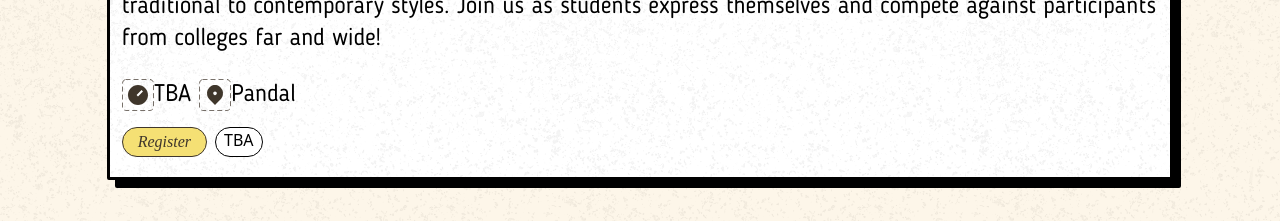
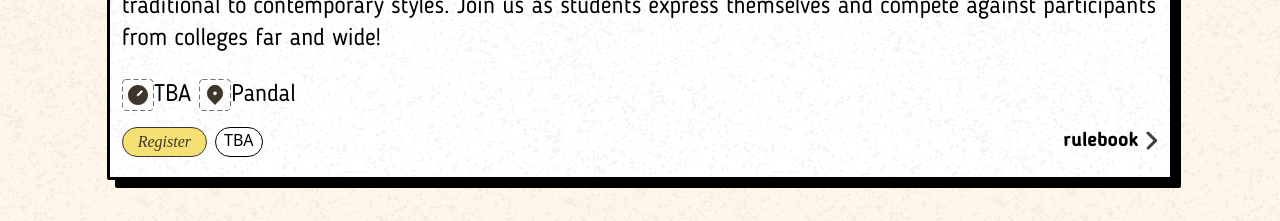
Before and after one commit to shishirnitm/Shishir-2k24-Web, a Next.js app: page /events in a window 1280 px wide. Shown: the part 4940-5161 px from the top of the page. Built offline with nearby package versions, Linux system fonts and the light colour scheme; a web font is replaced by a local one.

Commit message:
Changed the rulebook links

```diff
--- a/app/events/components/events.js
+++ b/app/events/components/events.js
@@ -17,7 +17,7 @@ export const allEvents = [
     eDay:"4th April",
     eVenue:"Pandal",
     eType:"Register",
-    eRule:"https://docs.google.com/document/d/19ujbhvh-RWhsT7PhAAA6LQ_MXHrPZQ-QrzX7reswLBQ/edit?usp=drive_link" ,
+    eRule:"https://drive.google.com/file/d/1fcnArac_Nw2Wc1uNMmHiSbkUvvhupqp_/view?usp=drive_link" ,
     eLink:"https://forms.gle/RsMGHoSEW1ZDNPmN8",
     category:"Music",
     id:2},
@@ -29,7 +29,7 @@ export const allEvents = [
     eDay:"4th April",
     eVenue:"On-campus Stalls",
     eType:"Register",
-    eRule: "https://drive.google.com/file/d/1v0E1Iln72s7U9Xod34bFEJVU6yF_lrcF/view?usp=drive_link",
+    eRule: "https://drive.google.com/file/d/1i5BIk3qtS8HDsYJOGnlVLYONuwyOqwtb/view?usp=drive_link",
     eLink:"https://docs.google.com/forms/d/e/1FAIpQLSe_NLNNNQT0ZaLHKf82YRO-ujXWDJf9dVoqpw4yQjWqw_L_rg/viewform?usp=sf_link",
     category:"EBSB",
     id:3},
@@ -41,7 +41,7 @@ export const allEvents = [
     eDay:"5th April",
     eVenue:"On-campus Stalls",
     eType:"Register",
-    eRule:"https://drive.google.com/file/d/1v0fw7EkJeM_g-q0QYhTrm9AhP1rhAjhw/view?usp=drive_link" ,
+    eRule:"https://drive.google.com/file/d/1YHnO2tS7B1D4Cc4JtXiUK1KsQw3jcQVb/view?usp=drive_link" ,
     eLink:"https://docs.google.com/forms/d/e/1FAIpQLSczwSLtkojjFykl5C_XUmaMMElk4SM44Y5vhmwfQUa_rzd4aA/viewform?usp=sf_link",
     category:"EBSB",
     id:4},
@@ -77,7 +77,7 @@ export const allEvents = [
     eType:"Register",
     eVenue:"Pandal",
     eDay:"5th April",
-    eRule:"https://drive.google.com/file/d/11Dkl8qWrK-T09EnJvXC8udV_23M7Mi4f/view?usp=drive_link" ,
+    eRule:"https://drive.google.com/file/d/1lgIs8iLh2lrKEhAaeqWkKEEHOP3KNc-F/view?usp=drive_link" ,
     eLink:"",
     category:"Main",
     id:7},
@@ -88,7 +88,7 @@ export const allEvents = [
     eVenue:"Lecture Hall",
     eDay:"5th April",
     eType:"Register",
-    eRule:"https://drive.google.com/file/d/1QFG2yYkH2isfZz7fznY3LzxqRpEc57uo/view?usp=sharing" ,
+    eRule:"https://drive.google.com/file/d/1dd_0aTlgb6ITWq_T7aYx3NVIKMDbjkSE/view?usp=drive_link" ,
     eLink:"https://forms.gle/vCrP3ne497VyQYZd9",
     category:"Literary",
     id:8},
@@ -100,7 +100,7 @@ export const allEvents = [
     eVenue:"CR5",
     eDay:"4th April",
     eType:"Register",
-    eRule:"https://drive.google.com/file/d/1r7Wc5ANLqq3q4HZfg2DnHbMPfBz74QlI/view?usp=drive_link" ,
+    eRule:"https://drive.google.com/file/d/1VQYbzJZYhMdn6DGrYu_i8kuy5yQsHySq/view?usp=drive_link" ,
     eLink:"https://forms.gle/6ZEG7SkqkwErtqXa7",
     category:"Literary",
     id:9},
@@ -112,7 +112,7 @@ export const allEvents = [
     eVenue:"Lecture Hall",
     eDay:"5th April",
     eType:"Register",
-    eRule:"https://drive.google.com/file/d/1C6NELRNrmwyG36rCR6haCeMdVxJ1TrQ4/view?usp=drive_link" ,
+    eRule:"https://drive.google.com/file/d/1wexKxsSPYIWBlpE73Sx_SBAxaO5kkQ1P/view?usp=drive_link" ,
     eLink:"https://forms.gle/Wq5azh4V1y1rabN97",
     category:"Literary",
     id:10},
@@ -148,7 +148,7 @@ export const allEvents = [
     eVenue:"Pandal",
     eDay:"TBA",
     eType:"Register",
-    eRule:"" ,
+    eRule:"https://drive.google.com/file/d/1UrbKVRcDZzxc4yLgOK_qs9awbD5YRqZx/view?usp=drive_link" ,
     eLink:"https://forms.gle/Ashkfb5PSimEXzZj9",
     category:"DandD",
     id:13},
@@ -172,7 +172,7 @@ export const allEvents = [
     eVenue:"Pandal",
     eDay:"5th April",
     eType:"Register",
-    eRule:"https://drive.google.com/file/d/1_8-UKCQmTEGQ1N67PgFFKU6xCtFvZVJL/view?usp=drive_link" ,
+    eRule:"https://drive.google.com/file/d/1WWyfaSWyuRnjns--l7veQDxlrRLt0Jp8/view?usp=drive_link" ,
     eLink:"https://forms.gle/uPKWaqkg1VDoP7WM9",
     category:"DandD",
     id:27},
@@ -292,7 +292,7 @@ export const allEvents = [
     eVenue:"On-Campus Stalls",
     eDay:"5thApril",
     eType:"FreeForAll",
-    eRule:"https://docs.google.com/document/d/1XycesotrFTxhBPy8JK-f3a9hQZtemBKT" ,
+    eRule:"https://drive.google.com/file/d/1tENzHxepUlNVsJp14nThcG8ji96V8-Xa/view?usp=drive_link" ,
     eLink:"https://forms.gle/dKQbvCdg1WjK86dV9",
     category:"Photography",
     id:26},
@@ -304,7 +304,7 @@ export const allEvents = [
     eVenue:"Online",
     eDay:"TBA",
     eType:"Register",
-    eRule:"https://drive.google.com/file/d/1c7Zd7B6dtAF94QE858pHnosOCQqOJRVK" ,
+    eRule:"https://drive.google.com/file/d/1i6zHnRJYQaBCPloETjRdgHGNHij4_Eel/view?usp=drive_link" ,
     eLink:"https://docs.google.com/forms/d/1NrAeFo95HouDi9QMxiW4b--AUPcSPT1htcTPcqIrA2E",
     category:"Gaming",
     id:22},
@@ -316,7 +316,7 @@ export const allEvents = [
     eVenue:"Online",
     eDay:"TBA",
     eType:"Register",
-    eRule:"https://drive.google.com/file/d/1uToud7TRkrAikPY4ADTjOs9prnfm3-nd" ,
+    eRule:"https://drive.google.com/file/d/1QFynuLqbpnEvrFqQ2v3O71J-UUPDeQxR/view?usp=drive_link" ,
     eLink:"https://docs.google.com/forms/d/1LAeVQh-WPL2qxJroKADj0ps8cuqM_Nn2VTE8Zbe7NX0",
     category:"Gaming",
     id:23},
```
